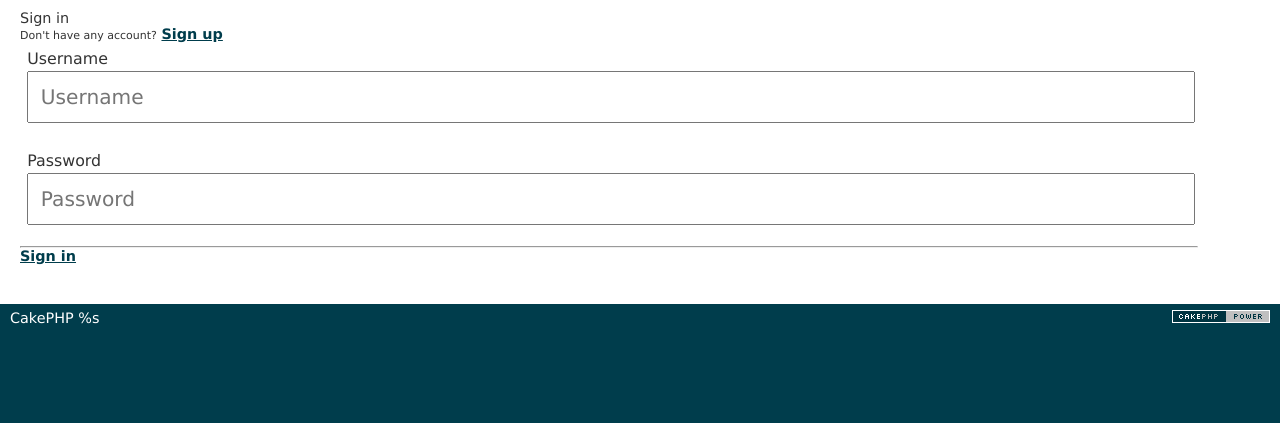
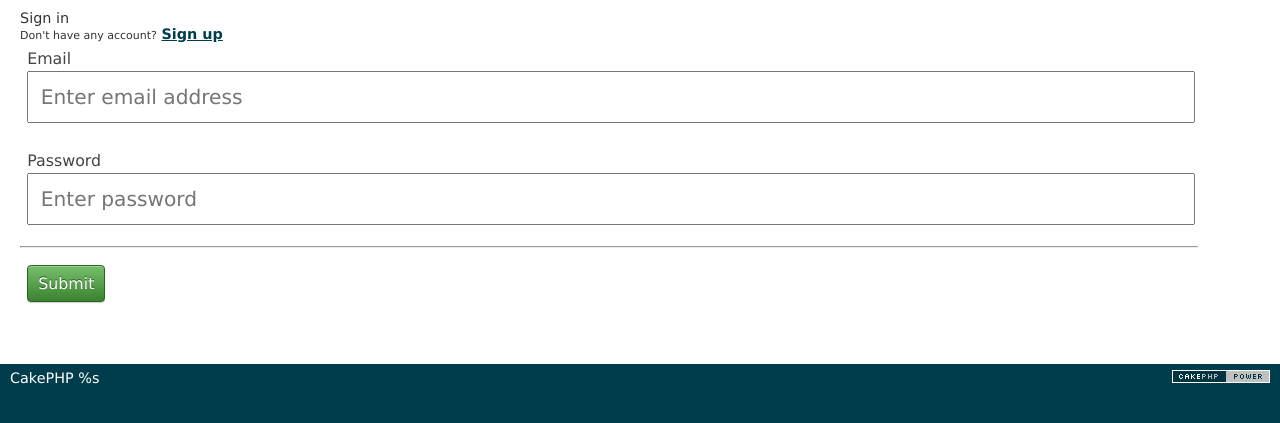
Before and after one commit to mahedi2014/cakephp-basic, a CakePHP app: the page made by app/View/Accounts/index.ctp in a window 1280 px wide. Shown: the part 47-470 px from the top of the page. Run offline with PHP 8.4 and a stand-in for CakePHP, Linux system fonts and the light colour scheme; the template is opened without the code that fills it, so the values that code supplies are empty; form fields are guessed from the names that the template uses; some libraries are stand-ins or nearby versions.

Commit message:
form validation

```diff
--- a/app/Controller/AccountsController.php
+++ b/app/Controller/AccountsController.php
@@ -20,8 +20,9 @@
     public function index()
     {
         $this->pageTitle = 'Sign in';
+    }
 
-    }
+
 
 
     /**
--- a/app/Model/User.php
+++ b/app/Model/User.php
@@ -12,7 +12,10 @@
             'rule' => array('minLength', '8'),
             'message' => 'Mimimum 8 characters long'
         ),
-        'email' => 'email'
+        'email' => array(
+            'rule' => 'isUnique',
+            'message' => 'This field must not be empty!'
+        ),
     );
 
     //make password encription before save to database
--- a/app/View/Accounts/index.ctp
+++ b/app/View/Accounts/index.ctp
@@ -22,20 +22,37 @@
             </div>
         </div>
         <div class="panel-body">
-            <form class="form-login">
-                <div class="form-group">
-                    <label>Username</label>
-                    <input type="text" placeholder="Username" class="form-control input-sm bounceIn animation-delay2" >
-                </div>
-                <div class="form-group">
-                    <label>Password</label>
-                    <input type="password" placeholder="Password" class="form-control input-sm bounceIn animation-delay4">
-                </div>
+            <?php
+            echo $this->Form->create('account', array('action'=>'login', 'type' => 'post'));
 
-                <hr/>
+            echo $this->Form->input('User.email', array(
+                    'div' => array(
+                        'class' => 'form-group'
+                    ),
+                    'label' => 'Email',
+                    'class' => 'form-control input-sm bounceIn animation-delay4',
+                    'type' => 'text',
+                    'placeholder' => 'Enter email address'
+                )
+            );
+            echo $this->Form->input('User.password', array(
+                    'div' => array(
+                        'class' => 'form-group'
+                    ),
+                    'label' => 'Password',
+                    'class' => 'form-control input-sm bounceIn animation-delay4',
+                    'type' => 'password',
+                    'placeholder' => 'Enter password'
+                )
+            );
 
-                <a class="btn btn-success btn-sm bounceIn animation-delay5 login-link pull-right" href="index-2.html"><i class="fa fa-sign-in"></i> Sign in</a>
-            </form>
+            echo ' <hr/>';
+            echo $this->Form->input('Submit', array(
+                'class' => 'btn btn-success btn-sm bounceIn animation-delay5 login-link pull-right',
+                'type' => 'submit',
+                'label' => false
+            ));
+            ?>
         </div>
     </div><!-- /panel -->
 </div><!-- /login-widget -->
```
Also changed, not shown: app/Model/Account.php (+15 -0 lines), 2 other files.
